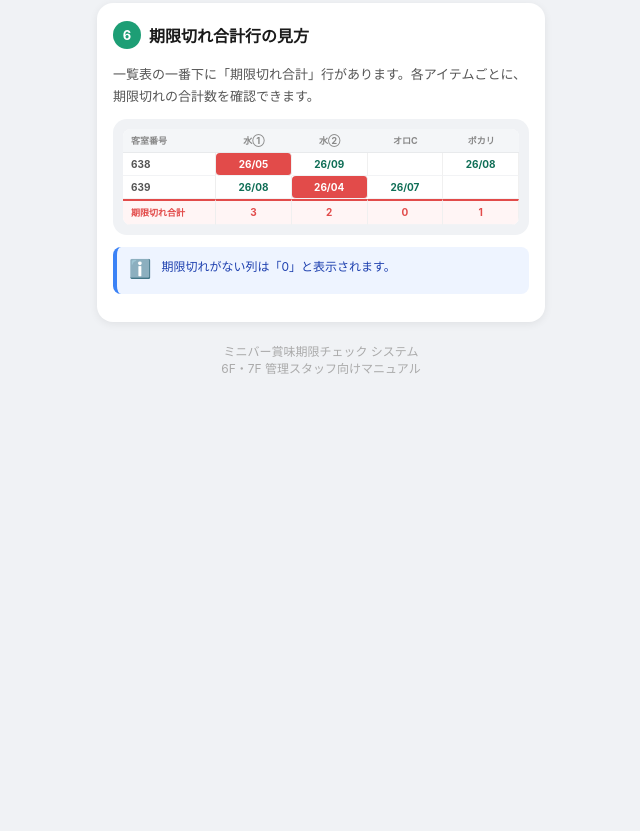
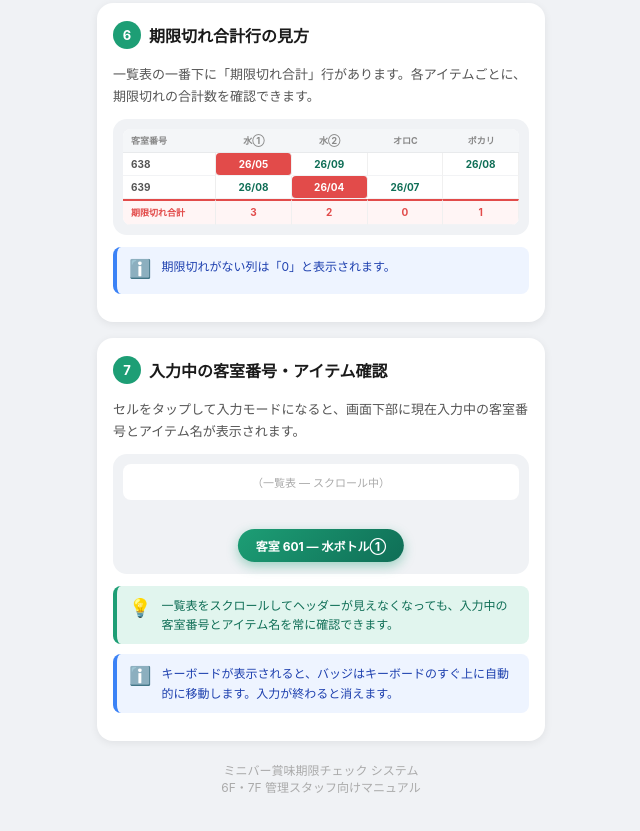
Before and after one commit to watanabe19590813-dot/minibar, a plain HTML site: page manual.html in a window 1280 px wide. Shown: the part 2277-3108 px from the top of the page, without its empty margins (319-959 px from the left). Before the commit the page ends 2699 px from the top, so only its background shows below. Drawn offline with Linux system fonts and the light colour scheme.

Commit message:
Add files via upload

```diff
--- a/manual.html
+++ b/manual.html
@@ -332,6 +332,28 @@ body{font-family:-apple-system,BlinkMacSystemFont,'Segoe UI',sans-serif;backgrou
     </div>
   </div>
 
+  <!-- 7. 入力中の客室・アイテム表示 -->
+  <div class="section">
+    <div class="section-title"><span class="section-num">7</span>入力中の客室番号・アイテム確認</div>
+    <p class="desc">セルをタップして入力モードになると、画面下部に現在入力中の客室番号とアイテム名が表示されます。</p>
+
+    <div class="mockup" style="padding-bottom:50px;min-height:120px">
+      <div style="background:#fff;border-radius:8px;padding:10px;font-size:11px;color:#aaa;text-align:center;margin-bottom:8px">（一覧表 — スクロール中）</div>
+      <div style="position:absolute;bottom:12px;left:50%;transform:translateX(-50%);background:linear-gradient(135deg,#1D9E75,#0F6E56);color:#fff;border-radius:50px;padding:8px 18px;font-size:12px;font-weight:700;white-space:nowrap;box-shadow:0 4px 12px rgba(29,158,117,0.4)">
+        客室 601 — 水ボトル①
+      </div>
+    </div>
+
+    <div class="callout">
+      <span class="callout-icon">💡</span>
+      一覧表をスクロールしてヘッダーが見えなくなっても、入力中の客室番号とアイテム名を常に確認できます。
+    </div>
+    <div class="callout blue">
+      <span class="callout-icon">ℹ️</span>
+      キーボードが表示されると、バッジはキーボードのすぐ上に自動的に移動します。入力が終わると消えます。
+    </div>
+  </div>
+
   <div class="footer">
     ミニバー賞味期限チェック システム<br>
     6F・7F 管理スタッフ向けマニュアル
```
